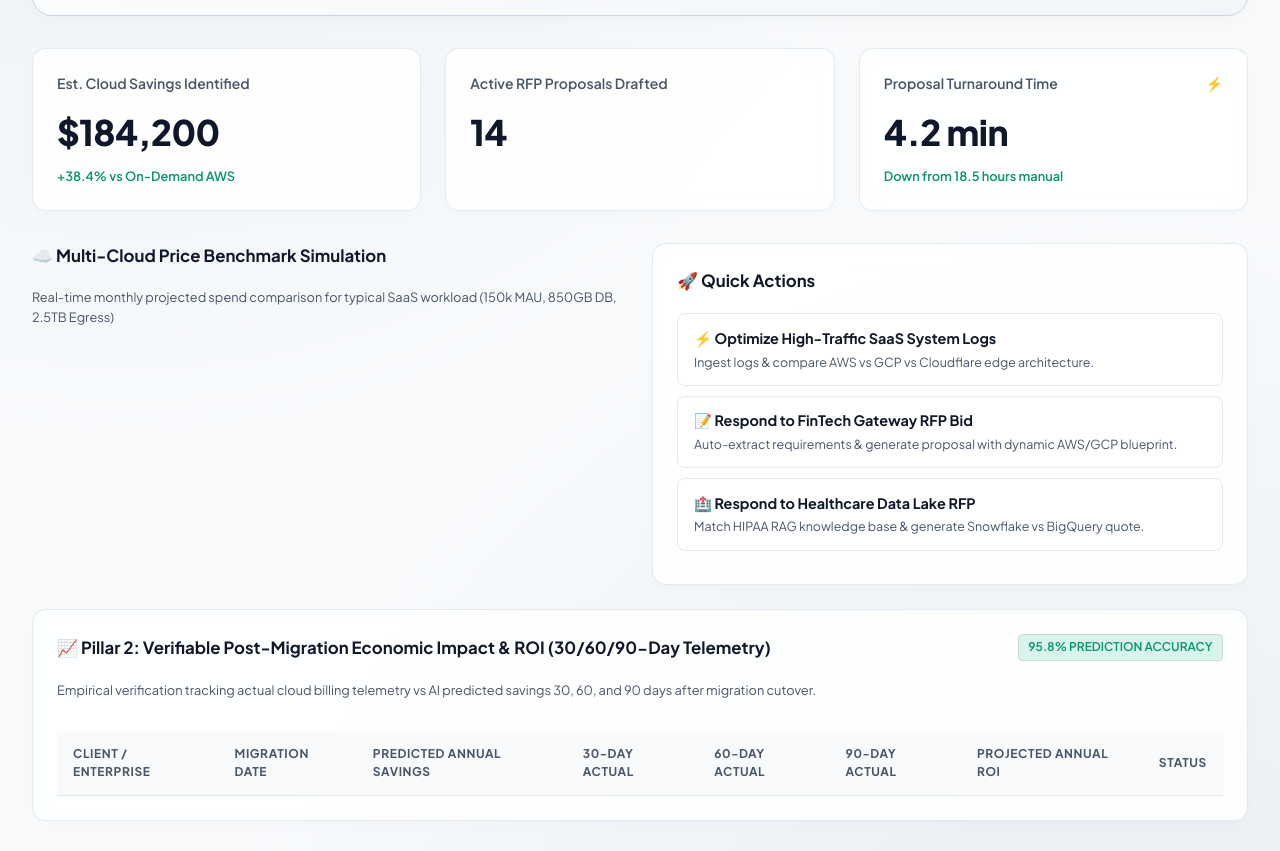
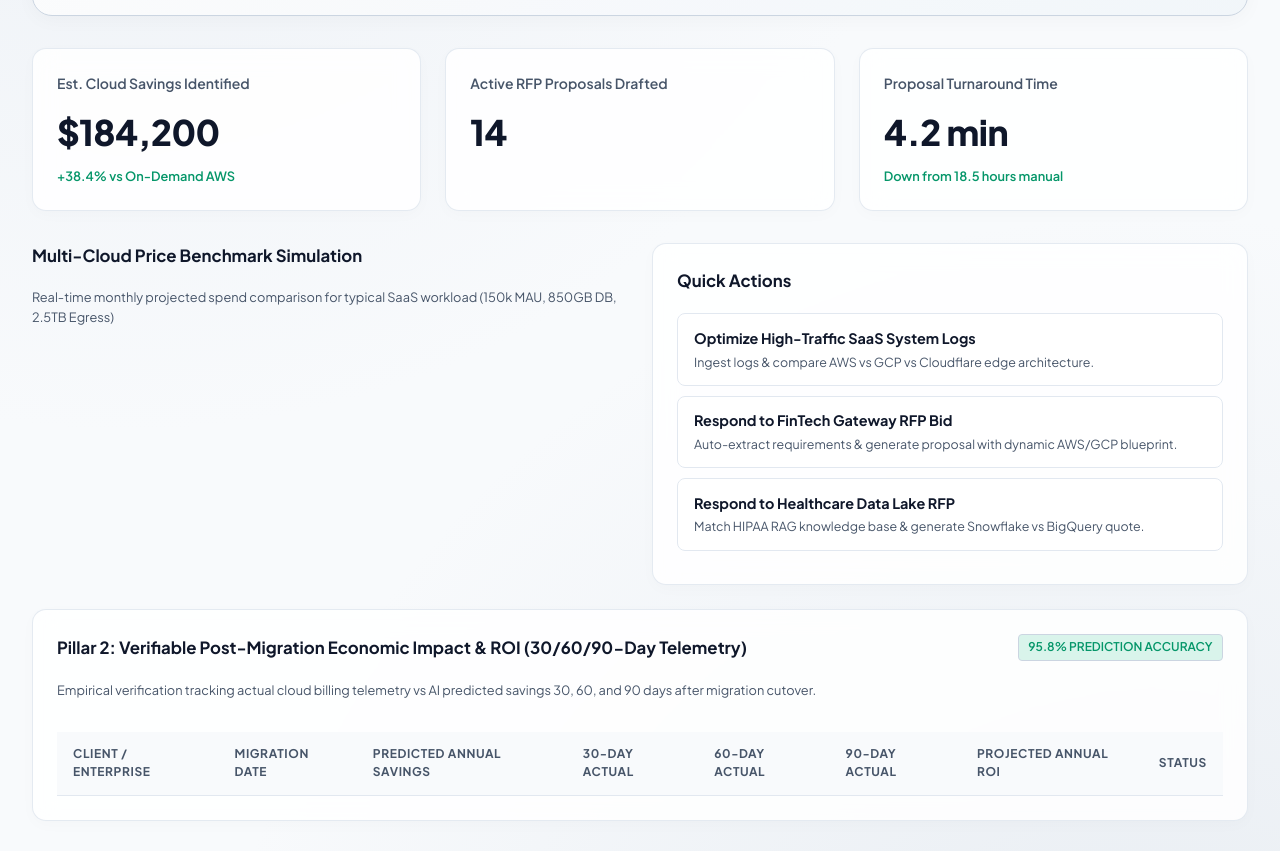
Before and after one commit to Tsholi-Belle/b2b-growth-platform, a plain HTML site: page index.html in a window 1280 px wide. Shown: the part 618-1469 px from the top of the page. Drawn offline with nearby package versions, Linux system fonts and the light colour scheme.

Commit message:
UI: Completely remove Quick Actions emojis, Multi-Cloud Price simulation cloud icon, and Pillar 2 chart emoji

```diff
--- a/frontend/js/proposals/preSubmitChecklist.js
+++ b/frontend/js/proposals/preSubmitChecklist.js
@@ -107,7 +107,7 @@ export function renderChecklistModal(proposal, rfpText, onApproved, onCancel) {
     overlay.className = 'checklist-modal-overlay';
 
     let itemsHtml = result.items.map(i => {
-        let icon = i.status === 'pass' ? '✓' : i.status === 'fail' ? '✕' : '⚠';
+        let icon = i.status === 'pass' ? '✓' : i.status === 'fail' ? '✕' : '!';
         return `
         <div class="checklist-item">
             <div class="icon ${i.status}">${icon}</div>
--- a/index.html
+++ b/index.html
@@ -152,7 +152,6 @@
         <div class="card">
           <div class="metric-header">
             <span>Proposal Turnaround Time</span>
-            <span>⚡</span>
           </div>
           <div class="metric-value">4.2 min</div>
           <div class="metric-subtext">
@@ -164,7 +163,7 @@
       <!-- Quick Action Controls & Overview Charts -->
       <div class="content-grid-2">
         <div class="chart-card">
-          <div class="section-title">☁️ Multi-Cloud Price Benchmark Simulation</div>
+          <div class="section-title">Multi-Cloud Price Benchmark Simulation</div>
           <p style="font-size: 0.8rem; color: var(--text-muted); margin-bottom: 1rem;">
             Real-time monthly projected spend comparison for typical SaaS workload (150k MAU, 850GB DB, 2.5TB Egress)
           </p>
@@ -174,18 +173,18 @@
         </div>
 
         <div class="card">
-          <div class="section-title">🚀 Quick Actions</div>
+          <div class="section-title">Quick Actions</div>
           <div class="preset-pills">
             <div class="preset-pill" onclick="window.app.switchToOptimizerPreset('preset_saas_scaleup')">
-              <div class="preset-title">⚡ Optimize High-Traffic SaaS System Logs</div>
+              <div class="preset-title">Optimize High-Traffic SaaS System Logs</div>
               <div class="preset-desc">Ingest logs & compare AWS vs GCP vs Cloudflare edge architecture.</div>
             </div>
             <div class="preset-pill" onclick="window.app.switchToRfpPreset('rfp_fintech_migration')">
-              <div class="preset-title">📝 Respond to FinTech Gateway RFP Bid</div>
+              <div class="preset-title">Respond to FinTech Gateway RFP Bid</div>
               <div class="preset-desc">Auto-extract requirements & generate proposal with dynamic AWS/GCP blueprint.</div>
             </div>
             <div class="preset-pill" onclick="window.app.switchToRfpPreset('rfp_healthcare_datalake')">
-              <div class="preset-title">🏥 Respond to Healthcare Data Lake RFP</div>
+              <div class="preset-title">Respond to Healthcare Data Lake RFP</div>
               <div class="preset-desc">Match HIPAA RAG knowledge base & generate Snowflake vs BigQuery quote.</div>
             </div>
           </div>
@@ -195,7 +194,7 @@
       <!-- PILLAR 2: VERIFIABLE MICRO-ECONOMIC IMPACT TRACKER -->
       <div class="card" style="margin-top: 1.5rem;">
         <div class="section-title" style="justify-content: space-between;">
-          <span>📈 Pillar 2: Verifiable Post-Migration Economic Impact & ROI (30/60/90-Day Telemetry)</span>
+          <span>Pillar 2: Verifiable Post-Migration Economic Impact & ROI (30/60/90-Day Telemetry)</span>
           <span class="tag-badge" style="background: rgba(16,185,129,0.15); color: var(--accent-emerald);">95.8% PREDICTION ACCURACY</span>
         </div>
         <p style="font-size: 0.8rem; color: var(--text-muted); margin-bottom: 1rem;">
```
